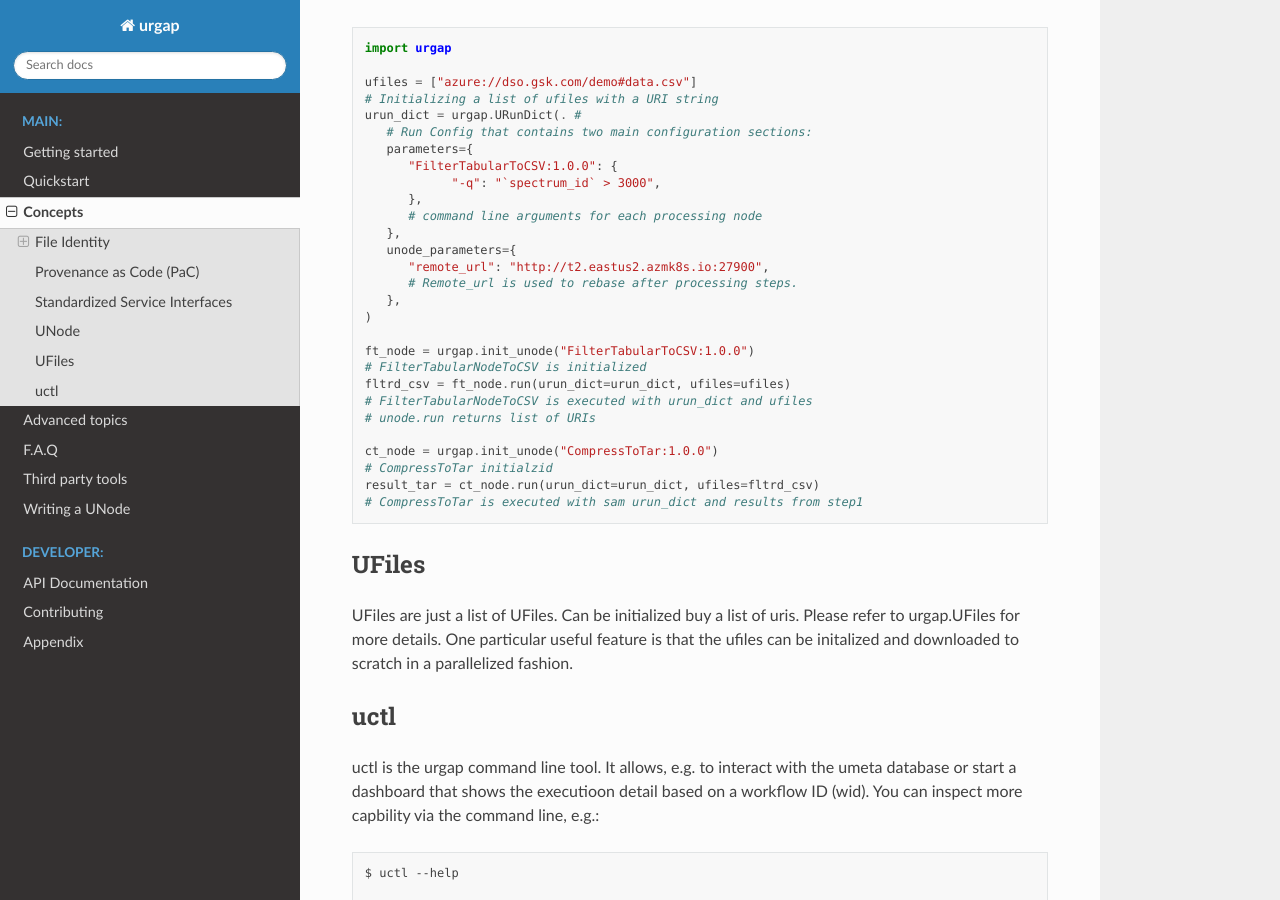
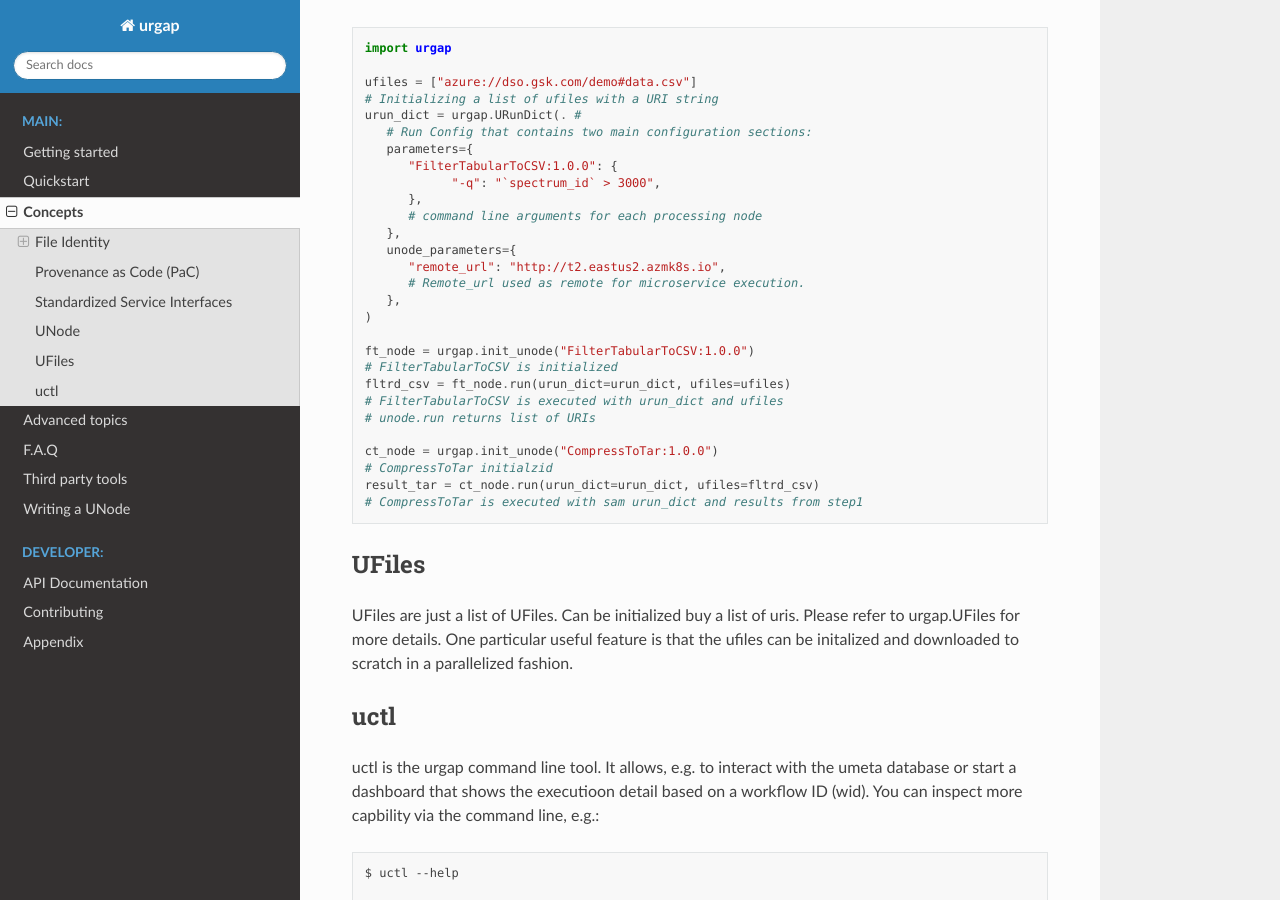
Before and after one commit to urgap/urgap, a Sphinx documentation site: the page built from docs/source/concepts.rst, in a window 1280 px wide and 900 px high, scrolled down 3243 px. Built offline with Sphinx 7.4.7 and the Read the Docs theme 3.1.0, drawn with Linux system fonts in a browser that asks for light colours; pages that are not in the unit, such as notebooks, are missing from menus.

Commit message:
Fixed typo

```diff
--- a/docs/source/advanced_topics.rst
+++ b/docs/source/advanced_topics.rst
@@ -67,7 +67,7 @@ Accessing the remote urgap server is as simple as adding a unode_parameter point
       },
       unode_parameters={
          "remote_url": "http://t2.eastus2.azmk8s.io",
-         # Remote_url is the location of the microserice server..
+         # Remote_url is the location of the microservice ...
       },
    )
 
@@ -78,7 +78,7 @@ Starting a server exposing the UNodes as mcp server as well
 
 .. code-block:: bash
 
-   $ uctl run upi-server -n FilterTabularToCSV:1.0.0 --mcp <port_on_which_to_server_sse>
+   $ uctl run upi-server -n FilterTabularToCSV:1.0.0 --mcp <port_on_which_sse_is_served>
 
 
 NOTE: we will be switching to streamable http soon.
@@ -87,7 +87,7 @@ NOTE: we will be switching to streamable http soon.
 How to use Urgap with different orchestration tools
 ---------------------------------------------------
 
-Since urgap nodes require a URunDict, which can be serialized a json and list of uri string, any orchestration tool can be used. Sometimes, the Nodes need to be wrapped with a tiny layer of gluecode that turns the orchestration tool communciations into urgap node calls. E.g. Using ariflow, one would need to use XCOM to extract the output from the prior node as inputs for the next node and turn these then into a valid json and uri list. HEre you find some helper classes we wrote.
+Since urgap nodes require a URunDict, which can be serialized a json and list of uri string, any orchestration tool can be used. Sometimes, the Nodes need to be wrapped with a tiny layer of gluecode that turns the orchestration tool communciations into urgap node calls. E.g. Using ariflow, one would need to use XCOM to extract the output from the prior node as inputs for the next node and turn these then into a valid json and uri list. Here you find some helper classes we wrote.
 
 Using urgap in Prefect
 ^^^^^^^^^^^^^^^^^^^^^^
--- a/docs/source/concepts.rst
+++ b/docs/source/concepts.rst
@@ -161,15 +161,15 @@ Standardizing common pipeline patterns then makes workflow authoring straightfor
          # command line arguments for each processing node
       },
       unode_parameters={
-         "remote_url": "http://t2.eastus2.azmk8s.io:27900",
-         # Remote_url is used to rebase after processing steps.
+         "remote_url": "http://t2.eastus2.azmk8s.io",
+         # Remote_url used as remote for microservice execution.
       },
    )
 
    ft_node = urgap.init_unode("FilterTabularToCSV:1.0.0")
-   # FilterTabularNodeToCSV is initialized
+   # FilterTabularToCSV is initialized
    fltrd_csv = ft_node.run(urun_dict=urun_dict, ufiles=ufiles)
-   # FilterTabularNodeToCSV is executed with urun_dict and ufiles
+   # FilterTabularToCSV is executed with urun_dict and ufiles
    # unode.run returns list of URIs
 
    ct_node = urgap.init_unode("CompressToTar:1.0.0")
```
